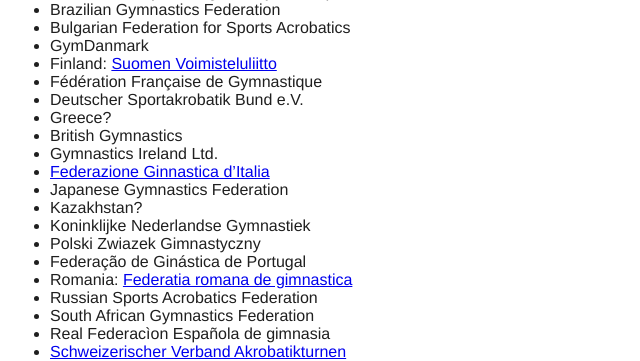
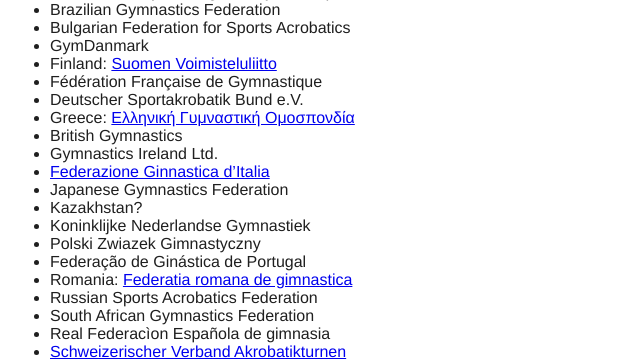
Before and after one commit to floshin/acrolib, a Jekyll site: the page built from community.md, in a window 1280 px wide. Shown: the part 946-1307 px from the top of the page, without its empty margins (0-640 px from the left). Built offline with Jekyll 4.4.1, drawn with Linux system fonts in a browser that asks for light colours; our own code applies the rules of GitHub Pages for plain Markdown files.

Commit message:
Update community.md

```diff
--- a/community.md
+++ b/community.md
@@ -37,7 +37,7 @@
 * Finland: [Suomen Voimisteluliitto](https://www.voimistelu.fi/)
 * Fédération Française de Gymnastique
 * Deutscher Sportakrobatik Bund e.V.
-* Greece?
+* Greece: [Ελληνική Γυμναστική Ομοσπονδία](https://www.ego-gymnastics.gr/)
 * British Gymnastics
 * Gymnastics Ireland Ltd.
 * [Federazione Ginnastica d’Italia](https://www.federginnastica.it/)
```
